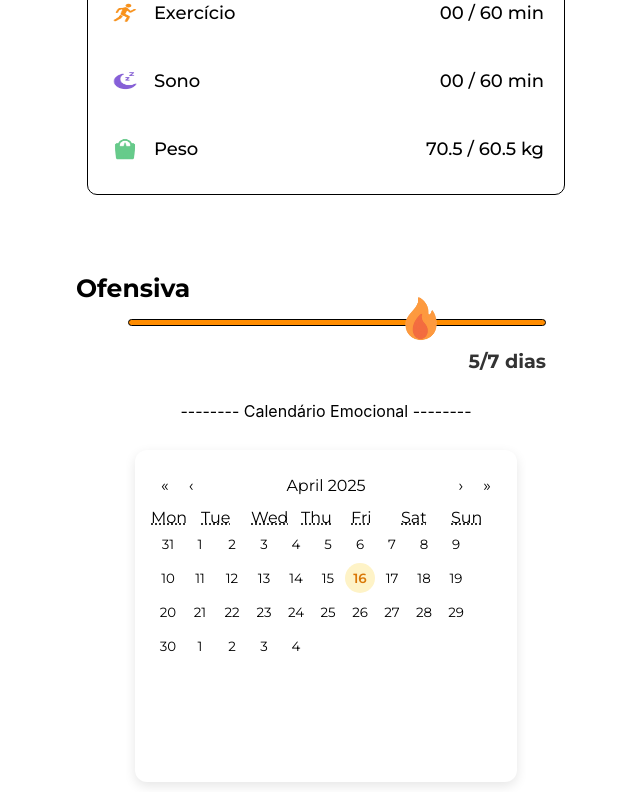
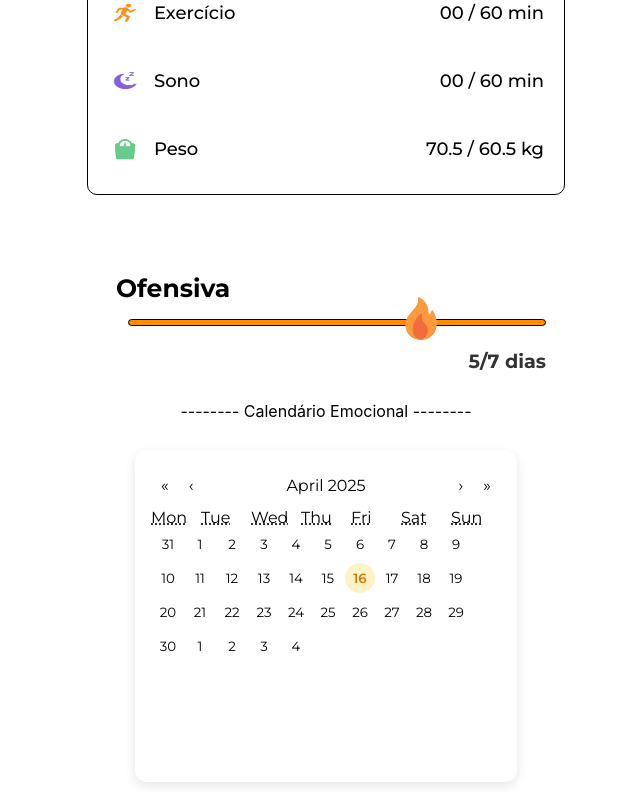
Before and after one commit to ThaigoDev/equilibrio-app-front, a React (Vite) app: page / in a window 1280 px wide. Shown: the part 668-1468 px from the top of the page, without its empty margins (314-954 px from the left). Built offline with nearby package versions, Linux system fonts and the light colour scheme.

Commit message:
atualizacao da ofensiva

```diff
--- a/src/pages/Fogo.css
+++ b/src/pages/Fogo.css
@@ -12,6 +12,7 @@
 }
 .fogo-corpo h1{
     font-size: 25px;
+    margin-left: 8%;
 }
 
 .fogo-caixa {
```
